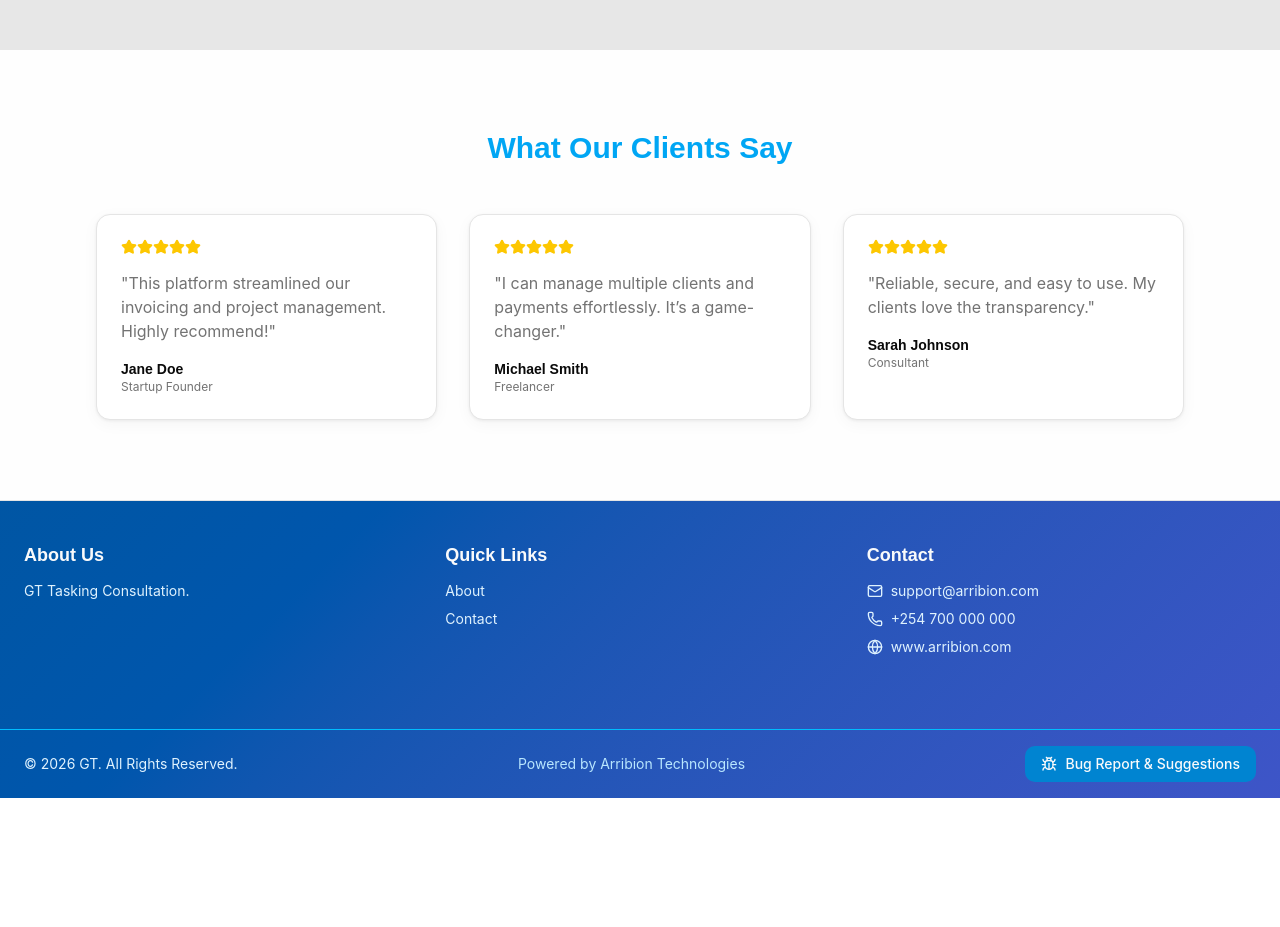
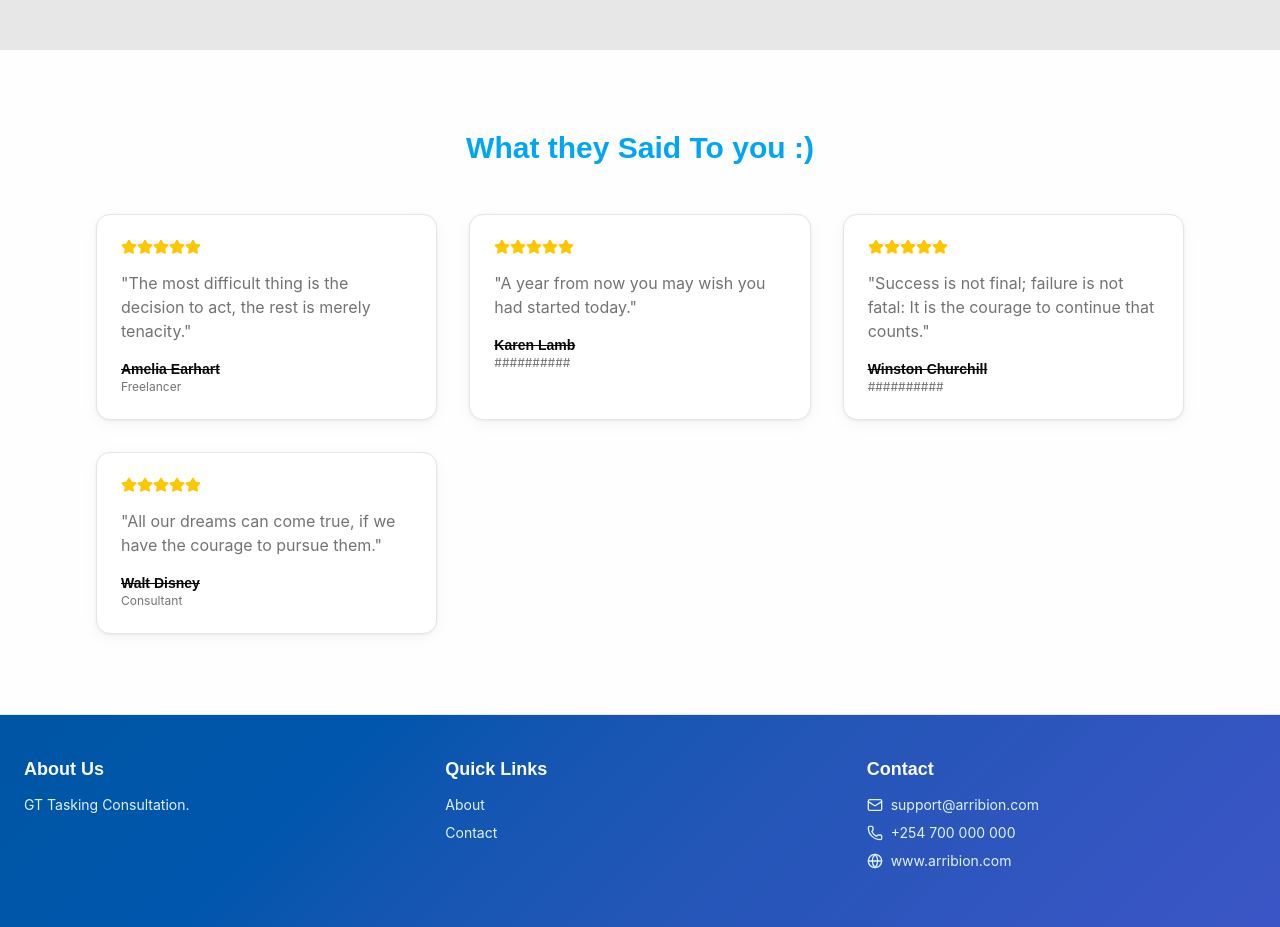
Before and after one commit to arribion/mini-invoice, a React (Vite) app in the folder client/: page / in a window 1280 px wide. Shown: the part 1700-2627 px from the top of the page. Before the commit the page ends 2498 px from the top, so only its background shows below. Built offline with nearby package versions, Linux system fonts and the light colour scheme; no server answers.

Commit message:
do the thing

```diff
--- a/client/src/components/HeroSection.tsx
+++ b/client/src/components/HeroSection.tsx
@@ -163,22 +163,27 @@ export function FeaturesSection() {
 export function TestimonialsSection() {
   const testimonials = [
     {
-      name: "Jane Doe",
-      role: "Startup Founder",
+      name: "Amelia Earhart",
+      role: "Freelancer",
       feedback:
-        "This platform streamlined our invoicing and project management. Highly recommend!",
+        "The most difficult thing is the decision to act, the rest is merely tenacity.",
     },
     {
-      name: "Michael Smith",
-      role: "Freelancer",
-      feedback:
-        "I can manage multiple clients and payments effortlessly. It’s a game-changer.",
+      name: "Karen Lamb",
+      role: "##########",
+      feedback: "A year from now you may wish you had started today.",
     },
     {
-      name: "Sarah Johnson",
+      name: "Winston Churchill",
+      role: "##########",
+      feedback:
+        "Success is not final; failure is not fatal: It is the courage to continue that counts.",
+    },
+    {
+      name: "Walt Disney",
       role: "Consultant",
       feedback:
-        "Reliable, secure, and easy to use. My clients love the transparency.",
+        "All our dreams can come true, if we have the courage to pursue them.",
     },
   ];
 
@@ -186,7 +191,7 @@ export function TestimonialsSection() {
     <section className="py-20 bg-accent/10">
       <div className="mx-auto max-w-6xl px-4 sm:px-6 lg:px-8">
         <h2 className="text-3xl font-bold text-center text-sky-500 mb-12">
-          What Our Clients Say
+          What they Said To you :)
         </h2>
         <div className="grid grid-cols-1 md:grid-cols-3 gap-8">
           {testimonials.map((t) => (
@@ -203,7 +208,7 @@ export function TestimonialsSection() {
               </div>
               <p className="text-muted-foreground mb-4">"{t.feedback}"</p>
               <h4 className="text-sm font-semibold text-card-foreground">
-                {t.name}
+                <del>{t.name}</del>
               </h4>
               <p className="text-xs text-muted-foreground">{t.role}</p>
             </div>
--- a/client/src/routes/client/Resources.tsx
+++ b/client/src/routes/client/Resources.tsx
@@ -23,7 +23,7 @@ type Resource = {
 };
 
 const api = axios.create({
-  baseURL: import.meta.env.VITE_LOCAL_BASE_URL,
+  baseURL: import.meta.env.VITE_BASE_URL,
   headers: {
     "Content-Type": "application/json",
   },
```
